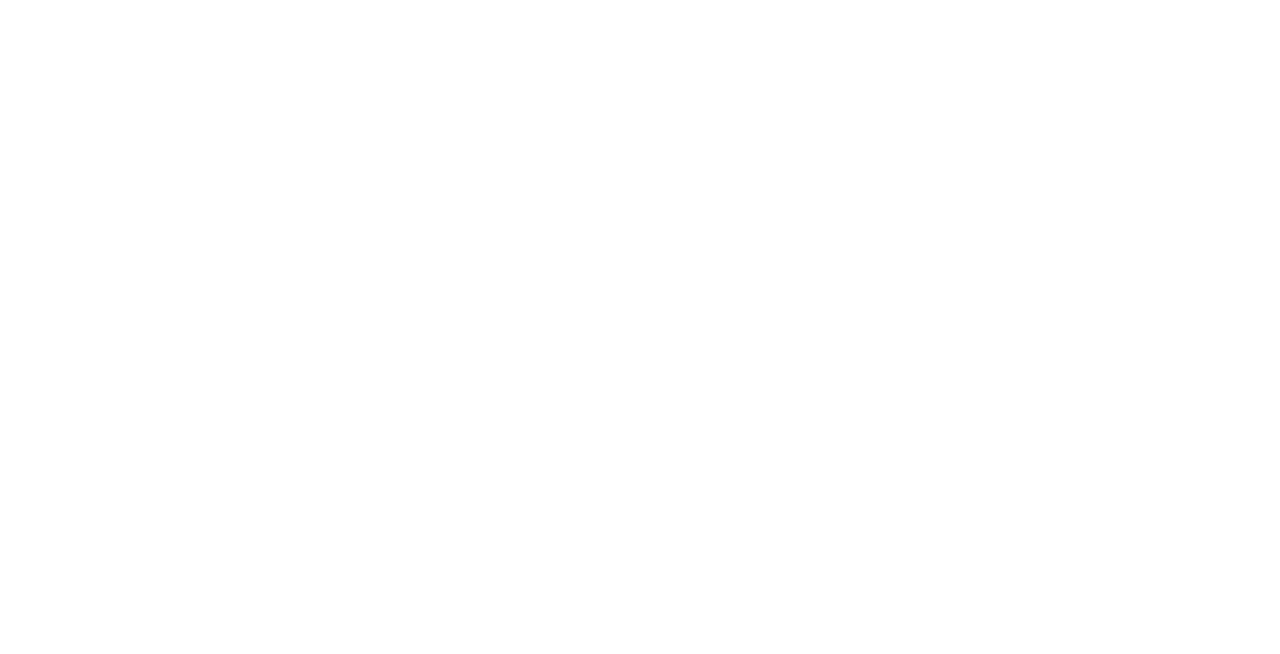
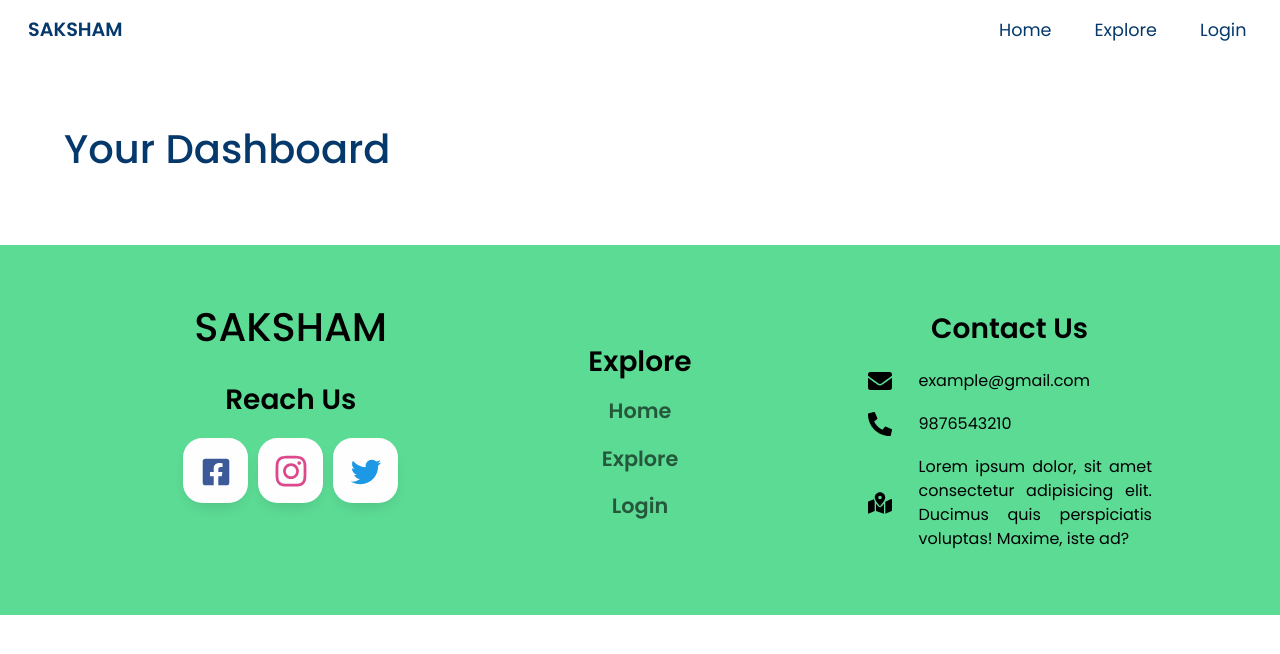
Before and after one commit to Sparsh-Srivastava/Saksham, a React (Create React App) app in the folder client/: page /dashboard in a window 1280 px wide. Before the commit this address had no page. Shown: the top 654 px of the page. Built offline with nearby package versions, Linux system fonts and the light colour scheme.

Commit message:
Login/Signup API Integration

```diff
--- a/client/package.json
+++ b/client/package.json
@@ -2,6 +2,7 @@
   "name": "saksham-sahayata",
   "version": "0.1.0",
   "private": true,
+  "proxy": "http://localhost:5000/",
   "dependencies": {
     "@testing-library/jest-dom": "^5.16.4",
     "@testing-library/react": "^13.1.1",
--- a/client/src/App.js
+++ b/client/src/App.js
@@ -6,6 +6,8 @@ import {
   Navigate,
 } from "react-router-dom";
 import "./App.css";
+import Dashboard from "./components/dashboard/dashboard";
+import Home from "./components/home/home";
 import Login from "./components/login/login";
 // function RequireAuth({ children }) {
 //   var token = localStorage.getItem("authToken");
@@ -40,6 +42,8 @@ function App() {
       <Router>
         <Routes>
           <Route exact path="/login" element={<Login />} />
+          <Route exact path="/" element={<Home />} />
+          <Route exact path="/dashboard" element={<Dashboard />} />
         </Routes>
       </Router>
     </div>
--- /dev/null
+++ b/client/src/components/dashboard/dashboard.jsx
@@ -0,0 +1,18 @@
+import React from 'react';
+import styles from './dashboard.module.css';
+import Footer from '../footer/footer';
+import Navbar from "../navbar/navbar";
+function Dashboard(props) {
+    return (
+        <div>
+            <Navbar/>
+            <div className={styles.dashboard}>
+                <h1>Your Dashboard</h1>
+
+            </div>
+            <Footer/>
+        </div>
+    );
+}
+
+export default Dashboard;
--- /dev/null
+++ b/client/src/components/dashboard/dashboard.module.css
@@ -0,0 +1,6 @@
+.dashboard{
+  font-family: 'Poppins';
+  color: #05386B;
+  text-align: left;
+  padding: 5%;
+}
--- /dev/null
+++ b/client/src/components/footer/footer.jsx
@@ -0,0 +1,95 @@
+import React,{useEffect,useState} from "react";
+import styles from "./footer.module.css";
+import {
+  FaDiscord,
+  FaInstagram,
+  FaTwitter,
+  FaPhoneAlt,
+  FaEnvelope,
+  FaLinkedinIn,
+  FaFacebookSquare,
+  FaMapMarkedAlt
+} from "react-icons/fa";
+import jwt_decode from "jwt-decode";
+
+function Footer() {
+    const [logIn,setLoggedIn] = useState(false);
+  useEffect(()=>{
+    // var token = localStorage.getItem("authToken");
+    // console.log(token);
+    // if (token == null) {
+    //   localStorage.removeItem("userId");
+    //   setLoggedIn(false);
+    // } else {
+    //   var uid = localStorage.getItem("userId");
+    //   if (uid == null) {
+    //     localStorage.removeItem("authToken");
+    //     setLoggedIn(false);
+    //   }
+    //   const details = jwt_decode(localStorage.getItem("authToken"));
+    //   var exp = details.exp * 1000;
+    //   if (new Date(exp) < new Date() || details.id != uid) {
+    //     localStorage.removeItem("userId");
+    //     localStorage.removeItem("authToken");
+    //     setLoggedIn(false);
+    //   } else {
+    //     setLoggedIn(true);
+    //   }
+    // }
+  },[])
+  return (
+    <footer id="contactUs">
+      <div className="row align-items-center">
+        <div className={`col-md-4 ${styles.socialBtns}`}>
+          <h1>SAKSHAM</h1>
+          <h3>Reach Us</h3>
+          <p>
+            <a href="" className={`${styles.btn} ${styles.facebook}`}>
+              <FaFacebookSquare className={styles.fa}/>
+            </a>
+            <a href="" className={`${styles.btn} ${styles.insta}`}>
+              <FaInstagram className={styles.fa}/>
+            </a>
+            <a href="" className={`${styles.btn} ${styles.twitter}`}>
+              <FaTwitter  className={styles.fa}/>
+            </a>
+          </p>
+        </div>
+        <div className="col-md-4">
+          <h3>Explore</h3>
+          <a href="/">Home</a>
+          <a href="/explore">Explore</a>
+          {
+              logIn ?
+              <a href="/login">Dashboard</a>
+              :
+              <a href="/login">Login</a>
+          }
+        </div>
+        <div className={`col-md-4 ${styles.contactUs}`}>
+          <h3>Contact Us</h3>
+          <div className="row align-items-center">
+            <div className="col-2">
+              <FaEnvelope />
+            </div>
+            <div className="col-10">example@gmail.com</div>
+          </div>
+          <div className="row align-items-center">
+            <div className="col-2">
+              <FaPhoneAlt />
+            </div>
+            <div className="col-10">9876543210</div>
+          </div>
+          <div className="row align-items-center">
+            <div className="col-2">
+              <FaMapMarkedAlt />
+            </div>
+            <div className="col-10">Lorem ipsum dolor, sit amet consectetur adipisicing elit. Ducimus quis perspiciatis voluptas! Maxime, iste ad?</div>
+          </div>
+        </div>
+      </div>
+    </footer>
+  );
+}
+
+export default Footer;
--- /dev/null
+++ b/client/src/components/footer/footer.module.css
@@ -0,0 +1,205 @@
+footer img {
+  width: 100%;
+}
+footer {
+  text-align: center;
+  padding: 3% 10% 5% !important;
+  color: #000;
+  background-color :#5CDB95;
+  margin: 0 !important;
+  max-width: 100vw !important;
+  font-family: 'Poppins';
+}
+footer a {
+  text-decoration: none;
+  display: block;
+  color: rgba(0, 0, 0, 0.6);
+  margin-top: 5%;
+  font-weight: 600;
+  font-size: 130%;
+}
+footer h3 {
+  font-weight: 600;
+  margin: 10% 0 5%;
+}
+footer a:hover {
+  color: #000;
+  text-decoration: none;
+}
+footer svg {
+  font-size: 3rem;
+  margin: 2%;
+}
+.contactUs svg {
+  font-size: 150%;
+}
+.contactUs {
+  padding-left: 5%;
+}
+.contactUs div {
+  margin-top: 3%;
+  text-align: justify;
+}
+
+.socialBtns {
+  overflow: hidden;
+}
+.socialBtns a {
+  color: #fff;
+}
+.socialBtns .btn,
+.socialBtns .btn:before,
+.socialBtns .btn .fa {
+  transition: all 0.35s;
+  transition-timing-function: cubic-bezier(0.31, -0.105, 0.43, 1.59);
+}
+.socialBtns .btn:before {
+  top: 90%;
+  left: -110%;
+}
+.socialBtns .btn .fa {
+  -webkit-transform: scale(0.8);
+  transform: scale(0.8);
+}
+.socialBtns .btn.facebook:before {
+  background: #3b5998;
+}
+.socialBtns .btn.facebook .fa {
+  color: #3b5998;
+}
+
+.socialBtns .btn.github:before {
+  background: #161b22;
+}
+.socialBtns .btn.github .fa {
+  color: #161b22;
+}
+
+.socialBtns .btn.twitter:before {
+  background: #1c98e5;
+}
+.socialBtns .btn.twitter .fa {
+  color: #1c98e5;
+}
+
+.socialBtns .btn.discord:before {
+  background: #6d81ce;
+}
+.socialBtns .btn.discord .fa {
+  color: #6d81ce;
+}
+
+.socialBtns .btn.insta:before {
+  background: radial-gradient(
+    circle at 30% 107%,
+    #fdf497 0%,
+    #fdf497 5%,
+    #fd5949 45%,
+    #d6249f 60%,
+    #285aeb 90%
+  );
+  color: #fff;
+}
+.socialBtns .btn.insta .fa {
+  color: #df468b;
+  background: radial-gradient(
+    circle at 30% 107%,
+    #fdf497 0%,
+    #fdf497 5%,
+    #fd5949 45%,
+    #d6249f 60%,
+    #285aeb 90%
+  );
+  background: -webkit-radial-gradient(
+    circle at 30% 107%,
+    #fdf497 0%,
+    #fdf497 5%,
+    #fd5949 45%,
+    #d6249f 60%,
+    #285aeb 90%
+  );
+  background-clip: text;
+  -webkit-background-clip: text;
+  padding: 3px 3px 5px;
+}
+
+.socialBtns .btn.google:before {
+  background: #dc4a38;
+}
+.socialBtns .btn.google .fa {
+  color: #dc4a38;
+}
+
+.socialBtns .btn.linkedin:before {
+  background: #0077b5;
+}
+.socialBtns .btn.linkedin .fa {
+  color: #0077b5;
+}
+
+.socialBtns .btn:focus:before,
+.socialBtns .btn:hover:before {
+  top: -10%;
+  left: -10%;
+}
+.socialBtns .btn:focus .fa,
+.socialBtns .btn:hover .fa {
+  color: #fff;
+  -webkit-transform: scale(1);
+  transform: scale(1);
+}
+.socialBtns .btn {
+  display: inline-block;
+  background: #fff;
+  width: 65px;
+  height: 65px;
+  line-height: 65px;
+  margin: 5px;
+  text-align: center;
+  position: relative;
+  overflow: hidden;
+  -webkit-border-radius: 30%;
+  -moz-border-radius: 30%;
+  border-radius: 30%;
+  border-color: transparent;
+  box-shadow: 0 7px 18px -7px rgba(0, 0, 0, 0.18);
+  opacity: 0.99;
+  padding: 0;
+}
+.socialBtns .btn:before {
+  content: "";
+  width: 120%;
+  height: 120%;
+  position: absolute;
+  -webkit-transform: rotate(45deg);
+  transform: rotate(45deg);
+}
+.socialBtns .btn .fa {
+  font-size: 38px;
+  vertical-align: middle;
+}
+
+.socialBtns .insta .fa {
+  font-size: 250%;
+}
+.socialBtns .github .fa {
+  font-size: 200%;
+}
+
+@media (max-width: 900px) {
+  footer > div > div {
+    margin-top: 5%;
+  }
+}
+
+@media (max-width: 480px) {
+  footer > div > div {
+    margin-top: 15%;
+  }
+  footer h1 {
+    margin: 10% 0 5%;
+  }
+  footer h3 {
+    margin: 10% 0;
+  }
+}
--- /dev/null
+++ b/client/src/components/home/home.jsx
@@ -0,0 +1,12 @@
+import React from 'react';
+import Footer from '../footer/footer';
+
+function Home(props) {
+    return (
+        <div>
+          <Footer/>
+        </div>
+    );
+}
+
+export default Home;
--- a/client/src/components/login/login.module.css
+++ b/client/src/components/login/login.module.css
@@ -153,6 +153,11 @@
   .login form input {
     margin-top: 1%;
   }
+  .login .cItem {
+    min-height: 100vh;
+    padding: 12% 5% 5%;
+    height: auto;
+  }
 }
 @media (max-width: 480px) {
   .login {
@@ -161,6 +166,11 @@
   .login form button {
     padding: 4%;
     width: 100%;
+  }
+  .login form button:hover {
+    padding: 4%;
+    width: 100%;
+    margin-top: 10%;
   }
   .login a {
     margin-top: 3%;
--- a/client/src/components/navbar/navbar.module.css
+++ b/client/src/components/navbar/navbar.module.css
@@ -25,3 +25,9 @@
     color: #fff !important;
     background-color: #5CDB95;
 }
+@media (max-width:960px){
+    .navbar ul{
+        width: 100%;
+        justify-content: center;
+    }
+}
--- a/client/src/utils/signUpSchema.js
+++ b/client/src/utils/signUpSchema.js
@@ -2,8 +2,8 @@ import * as Yup from "yup";
 
 const SignUpSchema = Yup.object().shape({
   email: Yup.string().required("Required").email("Please enter a valid email").max(30,"Too Long"),
-  ngoName: Yup.string().required("Required").min(2,"Too Short").max(30,"Too Long"),
-  founderName: Yup.string().required("Required").min(2,"Too Short").max(30,"Too Long"),
+  ngo_name: Yup.string().required("Required").min(2,"Too Short").max(30,"Too Long"),
+  founder_name: Yup.string().required("Required").min(2,"Too Short").max(30,"Too Long"),
   password: Yup.string().required("Required").max(25,"Too Long"),
 });
 
```
Also changed, not shown: client/src/components/login/login.jsx (+55 -69 lines), 1 other file (tests, documents, lock files or other folders).
